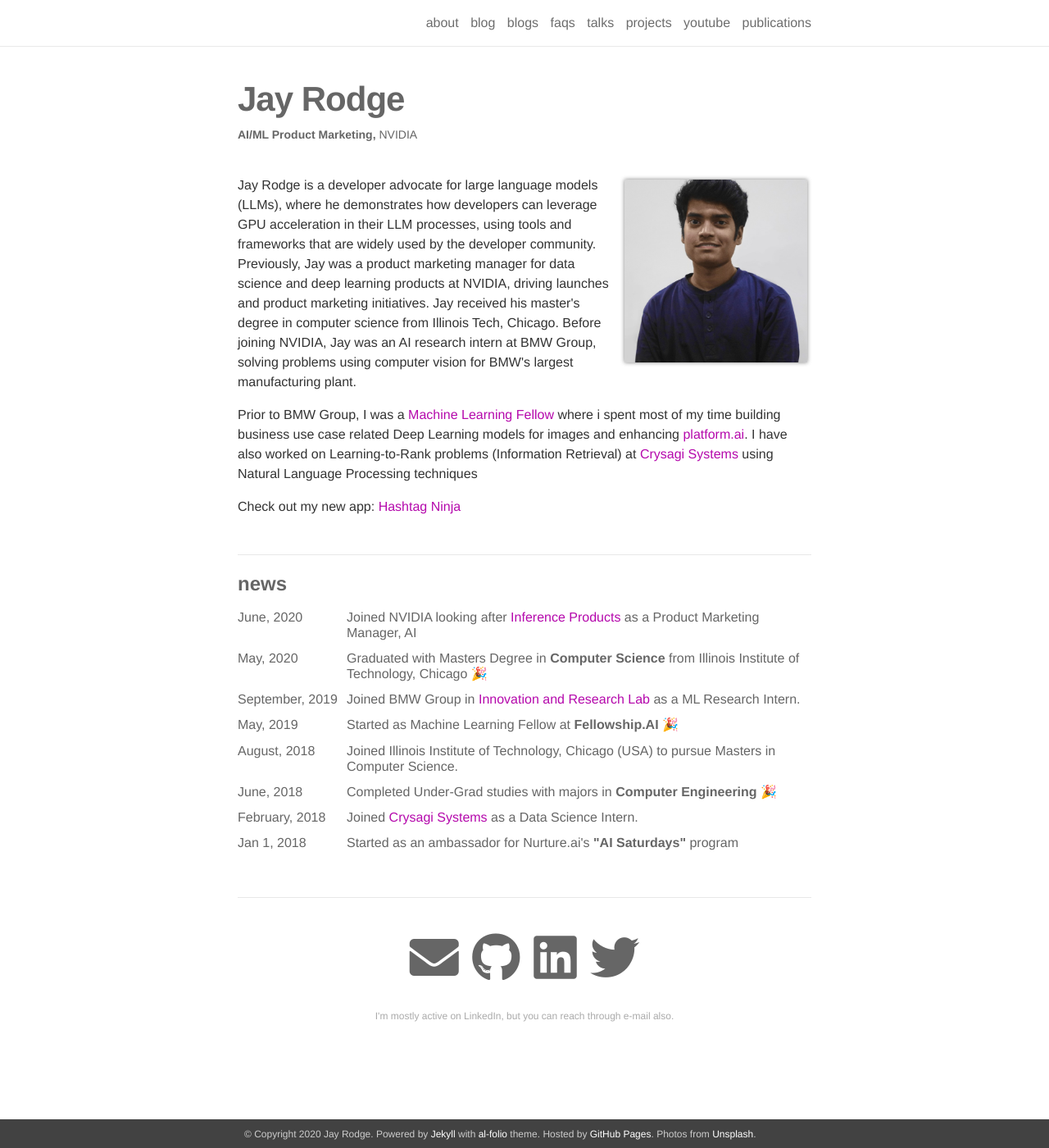
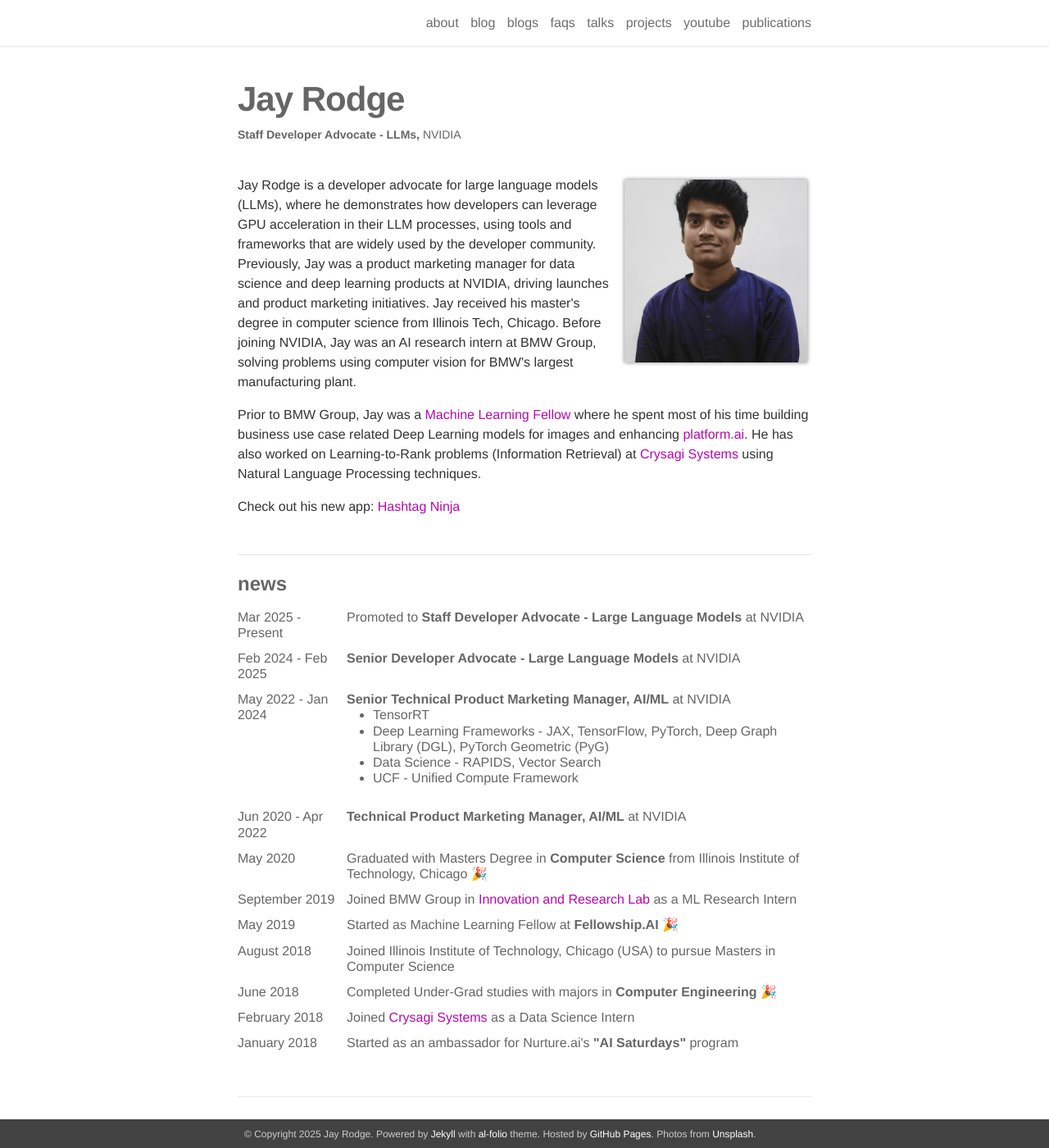
Before and after one commit to jayrodge/jayrodge.github.io, a Jekyll site: the page index.html, which Jekyll copies as it is, in a window 1280 px wide and 1400 px high. Shown: the whole window at 82% size. Built offline with Jekyll 4.4.1, drawn with Linux system fonts in a browser that asks for light colours; nearby versions of some CDN libraries.

Commit message:
Update career timeline, fix bio language consistency, and update role information

```diff
--- a/_config.yml
+++ b/_config.yml
@@ -1,7 +1,7 @@
 # Site settings
 title: Jay Rodge
 email: your-email@example.com
-description: "Developer Advocate at NVIDIA"
+description: "Staff Developer Advocate for LLMs at NVIDIA"
 baseurl: "" # the subpath of your site, e.g. /blog/
 url: "https://jayrodge.github.io" # the base hostname & protocol for your site
 twitter_username: jayrodge
--- a/_includes/footer.html
+++ b/_includes/footer.html
@@ -1,7 +1,7 @@
 <footer>
 
   <div class="wrapper">
-    &copy; Copyright 2024 Jay Rodge.
+    &copy; Copyright 2025 Jay Rodge.
     Powered by <a href="http://jekyllrb.com/" target="_blank">Jekyll</a> with <a href="https://github.com/alshedivat/al-folio">al-folio</a> theme. Hosted by <a href="https://pages.github.com/" target="_blank">GitHub Pages</a>.
   </div>
 
--- a/_includes/head.html
+++ b/_includes/head.html
@@ -3,7 +3,7 @@
   <meta name="viewport" content="width=device-width, initial-scale=1.0">
   <meta http-equiv="X-UA-Compatible" content="IE=edge">
 
-  <title>{% if page.title %}{{ page.title }} | {% endif %}Jay Rodge | Developer Advocate at NVIDIA</title>
+  <title>{% if page.title %}{{ page.title }} | {% endif %}Jay Rodge | Staff Developer Advocate for LLMs at NVIDIA</title>
   <meta name="description" content="{% if page.description %}{{ page.description }}{% else %}A simple, whitespace theme for academics. Based on [*folio](https://github.com/bogoli/-folio) design.{% endif %}">
 
   <link rel="icon" href="/favicon.svg" type="image/svg+xml">
--- a/index.html
+++ b/index.html
@@ -86,7 +86,7 @@
 
   <header class="post-header">
     <h1 class="post-title"><strong>Jay Rodge</strong></h1>
-    <h5 class="post-description"><a href="https://www.linkedin.com/in/jayrodge/"> <b>AI/ML Product Marketing,</b> </a>NVIDIA</h5>
+    <h5 class="post-description"><a href="https://www.linkedin.com/in/jayrodge/"> <b>Staff Developer Advocate - LLMs,</b> </a>NVIDIA</h5>
   </header>
 
   <article class="post-content <strong>Jay Rodge</strong> clearfix">
@@ -100,9 +100,9 @@
 
 <p>Jay Rodge is a developer advocate for large language models (LLMs), where he demonstrates how developers can leverage GPU acceleration in their LLM processes, using tools and frameworks that are widely used by the developer community. Previously, Jay was a product marketing manager for data science and deep learning products at NVIDIA, driving launches and product marketing initiatives. Jay received his master's degree in computer science from Illinois Tech, Chicago. Before joining NVIDIA, Jay was an AI research intern at BMW Group, solving problems using computer vision for BMW's largest manufacturing plant.</p>
 
-<p>Prior to BMW Group, I was a <a href="https://fellowship.ai">Machine Learning Fellow</a> where i spent most of my time building business use case related Deep Learning models for images and enhancing <a href="https://platform.ai">platform.ai</a>. I have also worked on Learning-to-Rank problems (Information Retrieval) at <a href="https://crysagi.com">Crysagi Systems</a> using Natural Language Processing techniques</p>
+<p>Prior to BMW Group, Jay was a <a href="https://fellowship.ai">Machine Learning Fellow</a> where he spent most of his time building business use case related Deep Learning models for images and enhancing <a href="https://platform.ai">platform.ai</a>. He has also worked on Learning-to-Rank problems (Information Retrieval) at <a href="https://crysagi.com">Crysagi Systems</a> using Natural Language Processing techniques.</p>
 
-<p>Check out my new app: <a href="https://hashtagninja.herokuapp.com">Hashtag Ninja</a> </p>
+<p>Check out his new app: <a href="https://hashtagninja.herokuapp.com">Hashtag Ninja</a></p>
 
   </article>
 
@@ -113,75 +113,103 @@
   <table>
 
    <tr>
-      <td class="date">June, 2020</td>
+      <td class="date">Mar 2025 - Present</td>
       <td class="announcement">
 
-        Joined NVIDIA looking after <a href="https://www.nvidia.com/en-us/deep-learning-ai/solutions/inference-platform/" target="_blank"> Inference Products</a> as a Product Marketing Manager, AI
+        Promoted to <b>Staff Developer Advocate - Large Language Models</b> at NVIDIA
 
       </td>
     </tr>
 
     <tr>
-      <td class="date">May, 2020</td>
+      <td class="date">Feb 2024 - Feb 2025</td>
       <td class="announcement">
 
-        Graduated with Masters Degree in <b>Computer Science</b> from Illinois Institute of Technology, Chicago 🎉
-
+        <b>Senior Developer Advocate - Large Language Models</b> at NVIDIA
 
       </td>
     </tr>
 
     <tr>
-      <td class="date">September, 2019</td>
+      <td class="date">May 2022 - Jan 2024</td>
       <td class="announcement">
 
-        Joined BMW Group in <a href="https://www.youtube.com/watch?v=TZTuubkCgvg/" target="_blank">Innovation and Research Lab</a> as a ML Research Intern.
+        <b>Senior Technical Product Marketing Manager, AI/ML</b> at NVIDIA
+        <ul>
+          <li>TensorRT</li>
+          <li>Deep Learning Frameworks - JAX, TensorFlow, PyTorch, Deep Graph Library (DGL), PyTorch Geometric (PyG)</li>
+          <li>Data Science - RAPIDS, Vector Search</li>
+          <li>UCF - Unified Compute Framework</li>
+        </ul>
 
       </td>
     </tr>
 
     <tr>
-      <td class="date">May, 2019</td>
+      <td class="date">Jun 2020 - Apr 2022</td>
       <td class="announcement">
 
-        Started as Machine Learning Fellow at <b>Fellowship.AI </b> 🎉
-
+        <b>Technical Product Marketing Manager, AI/ML</b> at NVIDIA
 
       </td>
     </tr>
 
     <tr>
-      <td class="date">August, 2018</td>
+      <td class="date">May 2020</td>
       <td class="announcement">
 
-        Joined Illinois Institute of Technology, Chicago (USA) to pursue Masters in Computer Science.
-
-
-      </td>
-    </tr>
-
-
-    <tr>
-      <td class="date">June, 2018</td>
-      <td class="announcement">
-
-        Completed Under-Grad studies with majors in <b>Computer Engineering</b> 🎉
-
+        Graduated with Masters Degree in <b>Computer Science</b> from Illinois Institute of Technology, Chicago 🎉
 
       </td>
     </tr>
 
     <tr>
-      <td class="date">February, 2018</td>
+      <td class="date">September 2019</td>
       <td class="announcement">
 
-        Joined  <a href="https://www.crysagi.com/" target="_blank">Crysagi Systems</a> as a Data Science Intern.
+        Joined BMW Group in <a href="https://www.youtube.com/watch?v=TZTuubkCgvg/" target="_blank">Innovation and Research Lab</a> as a ML Research Intern
 
       </td>
     </tr>
 
     <tr>
-      <td class="date">Jan 1, 2018</td>
+      <td class="date">May 2019</td>
+      <td class="announcement">
+
+        Started as Machine Learning Fellow at <b>Fellowship.AI</b> 🎉
+
+      </td>
+    </tr>
+
+    <tr>
+      <td class="date">August 2018</td>
+      <td class="announcement">
+
+        Joined Illinois Institute of Technology, Chicago (USA) to pursue Masters in Computer Science
+
+      </td>
+    </tr>
+
+    <tr>
+      <td class="date">June 2018</td>
+      <td class="announcement">
+
+        Completed Under-Grad studies with majors in <b>Computer Engineering</b> 🎉
+
+      </td>
+    </tr>
+
+    <tr>
+      <td class="date">February 2018</td>
+      <td class="announcement">
+
+        Joined <a href="https://www.crysagi.com/" target="_blank">Crysagi Systems</a> as a Data Science Intern
+
+      </td>
+    </tr>
+
+    <tr>
+      <td class="date">January 2018</td>
       <td class="announcement">
 
         Started as an ambassador for Nurture.ai's <b>"AI Saturdays"</b> program
@@ -227,7 +255,7 @@
     <footer>
 
   <div class="wrapper">
-    &copy; Copyright 2020 Jay Rodge.
+    &copy; Copyright 2025 Jay Rodge.
     Powered by <a href="http://jekyllrb.com/" target="_blank">Jekyll</a> with <a href="https://github.com/alshedivat/al-folio">al-folio</a> theme. Hosted by <a href="https://pages.github.com/" target="_blank">GitHub Pages</a>. Photos from <a href="https://unsplash.com" target="_blank">Unsplash</a>.
 
 
```
